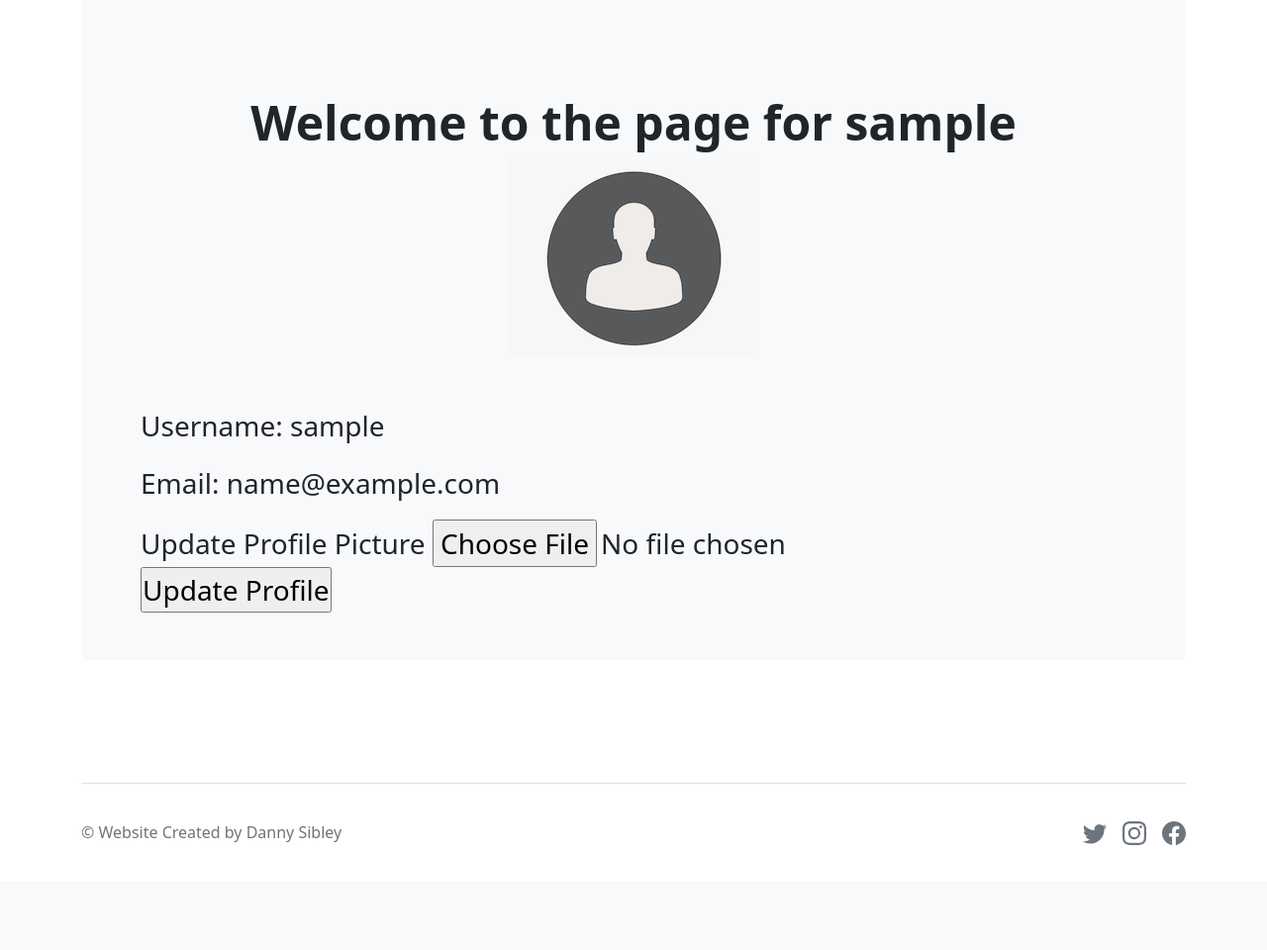
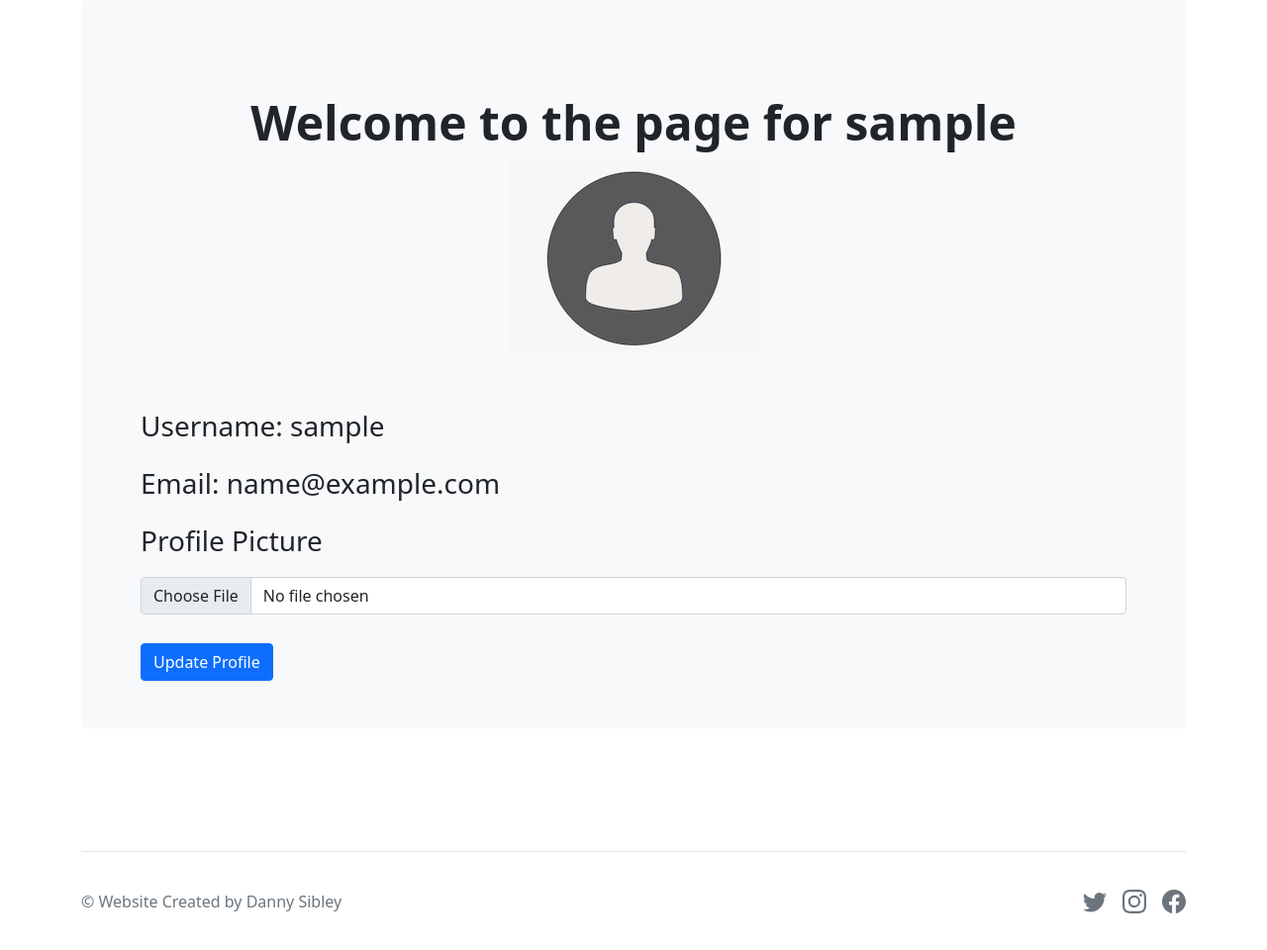
Before and after one commit to Danny-Sibley/Travel_Blog_Project, a Flask app: page /account in a window 1280 px wide. Shown: the part 71-1031 px from the top of the page at 99% size. Before the commit the page ends 925 px from the top, so only its background shows below. Run offline with Flask 2, Linux system fonts and the light colour scheme; the visitor is signed in with stand-in values (Sample User, id 1); data comes from the database, SQL or seed files in the repository; some libraries are stand-ins or nearby versions.

Commit message:
finished styling and added favicon

```diff
--- a/travelcompanyblog/static/css/style.css
+++ b/travelcompanyblog/static/css/style.css
@@ -39,11 +39,10 @@ padding:0;
     color:#fff
 }
 
-/* .navbar-bg{
+ .navbar-bg{
     background-color: rgba(40, 40, 40, 0.63);
     opacity: 0.9;
-} */
-
+}
 
 .overlay {
     position:absolute;
@@ -60,6 +59,7 @@ padding:0;
     /* z-index: 10;  */
 
 }
+
 
 .text h2{
     font-size: 5em;
--- a/travelcompanyblog/templates/account.html
+++ b/travelcompanyblog/templates/account.html
@@ -1,13 +1,8 @@
 {%extends "base.html"%}
 {%block content%}
-<!--
-    <div class =' container jumbotron p-4'>
-        <div align ='center'>
-            <h1 class = "pb-2"> Welcome to the page for {{current_user.username}} </h1>
-            <img align='center' src="{{ url_for('static', filename='profile_pics/' + current_user.profile_image) }}">
-        </div>
-    </div>
--->
+
+
+
     <div class="p-5 mb-4 bg-light rounded-3">
         <div class="container-fluid py-5 text-center">
           <h1 class="display-5 fw-bold"> Welcome to the page for {{current_user.username}}</h1>
@@ -18,13 +13,16 @@
             <p> Email: {{current_user.email}} </p>
             <form method = "POST"  enctype="multipart/form-data" >
                 {{form.hidden_tag()}}
-            <div class ="form-group">
-                {{form.picture.label()}} {{form.picture }}
-            </div>
-            <div class ="form-group">
-                {{form.submit}}
-            </div>
-        </form>
+                <div class ="form-group">
+                    <p> Profile Picture</p> {{form.picture(class="form-control") }}
+                </div>
+                <div class ="form-group pt-4 ">
+                    {{form.submit (class ="btn btn-primary")}}
+                </div>
+            </form>
         </div>
     </div>
-    {%endblock%}
+
+
+
+{%endblock%}
--- a/travelcompanyblog/templates/base.html
+++ b/travelcompanyblog/templates/base.html
@@ -9,6 +9,11 @@
         <script src="https://kit.fontawesome.com/52c2eaac57.js" crossorigin="anonymous"></script>
         <!-- Custom styles for this template -->
         <link href="static/css/style.css" rel="stylesheet">
+        <!-- favicon-->
+        <link rel="apple-touch-icon" sizes="180x180" href="/static/profile_pics/favicon.ico">
+        <link rel="icon" type="image/png" sizes="32x32" href="/sstatic/profile_pics/favicon.ico">
+        <link rel="icon" type="image/png" sizes="16x16" href="/static/profile_pics/favicon.ico">
+        <link rel="manifest" href="/site.webmanifest">
     </head>
 
     <body >
--- a/travelcompanyblog/users/forms.py
+++ b/travelcompanyblog/users/forms.py
@@ -34,5 +34,5 @@ class RegistrationForm(FlaskForm):
 class UpdateUserForm(FlaskForm):
     email = StringField('Email',validators = [DataRequired(),Email()])
     username = StringField('Username',validators = [DataRequired()])
-    picture = FileField('Update Profile Picture', validators = [FileAllowed(['jpg', 'png'])])
+    picture = FileField('Profile Picture ', validators = [FileAllowed(['jpg', 'png'])])
     submit = SubmitField('Update Profile')
--- a/travelcompanyblog/users/views.py
+++ b/travelcompanyblog/users/views.py
@@ -59,21 +59,15 @@ def logout():
 @login_required
 def account():
     form = UpdateUserForm()
-    if form.validate_on_submit():
+    if request.method == 'POST':
         if form.picture.data:
             username = current_user.username
             pic = add_profile_pic(form.picture.data,username)
             current_user.profile_image = pic
 
-        current_user.username = form.username.data
-        current_user.email = form.email.data
         db.session.commit()
         flash('User Account Updated')
         return redirect(url_for('users.account'))
-
-    elif request.method == 'GET':
-        form.username.data = current_user.username
-        form.email.data = current_user.email
 
     profile_image = url_for('static', filename='profile_pics/' + current_user.profile_image)
     return render_template('account.html', profile_image=profile_image, form=form)
```
Also changed, not shown: travelcompanyblog/templates/index.html (+9 -4 lines), travelcompanyblog/static/profile_pics/Chad.jpg, travelcompanyblog/static/profile_pics/Chad.png (added), travelcompanyblog/static/profile_pics/eight.png (added), travelcompanyblog/static/profile_pics/favicon.ico (added), travelcompanyblog/static/profile_pics/logo.png (added).
